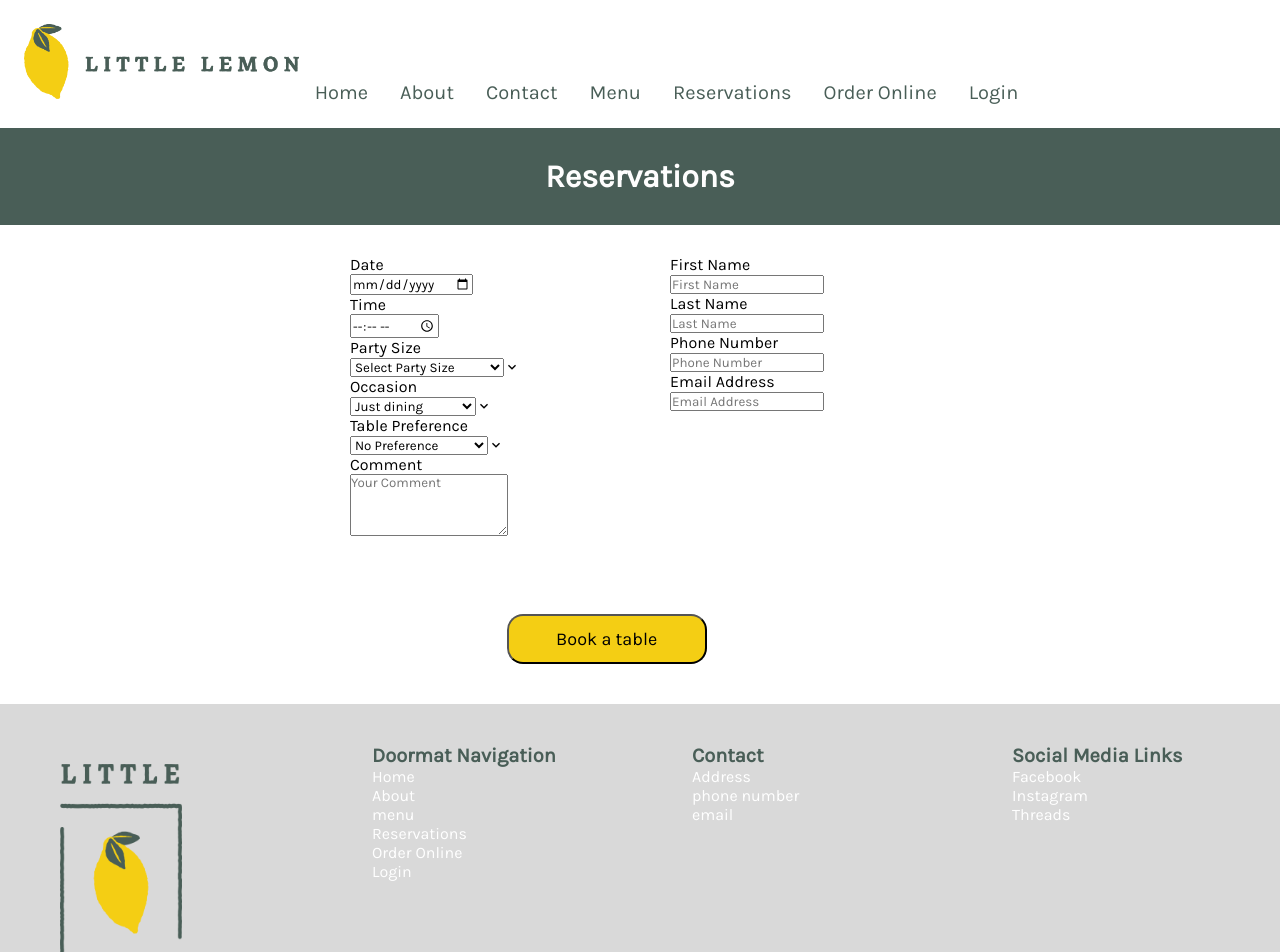
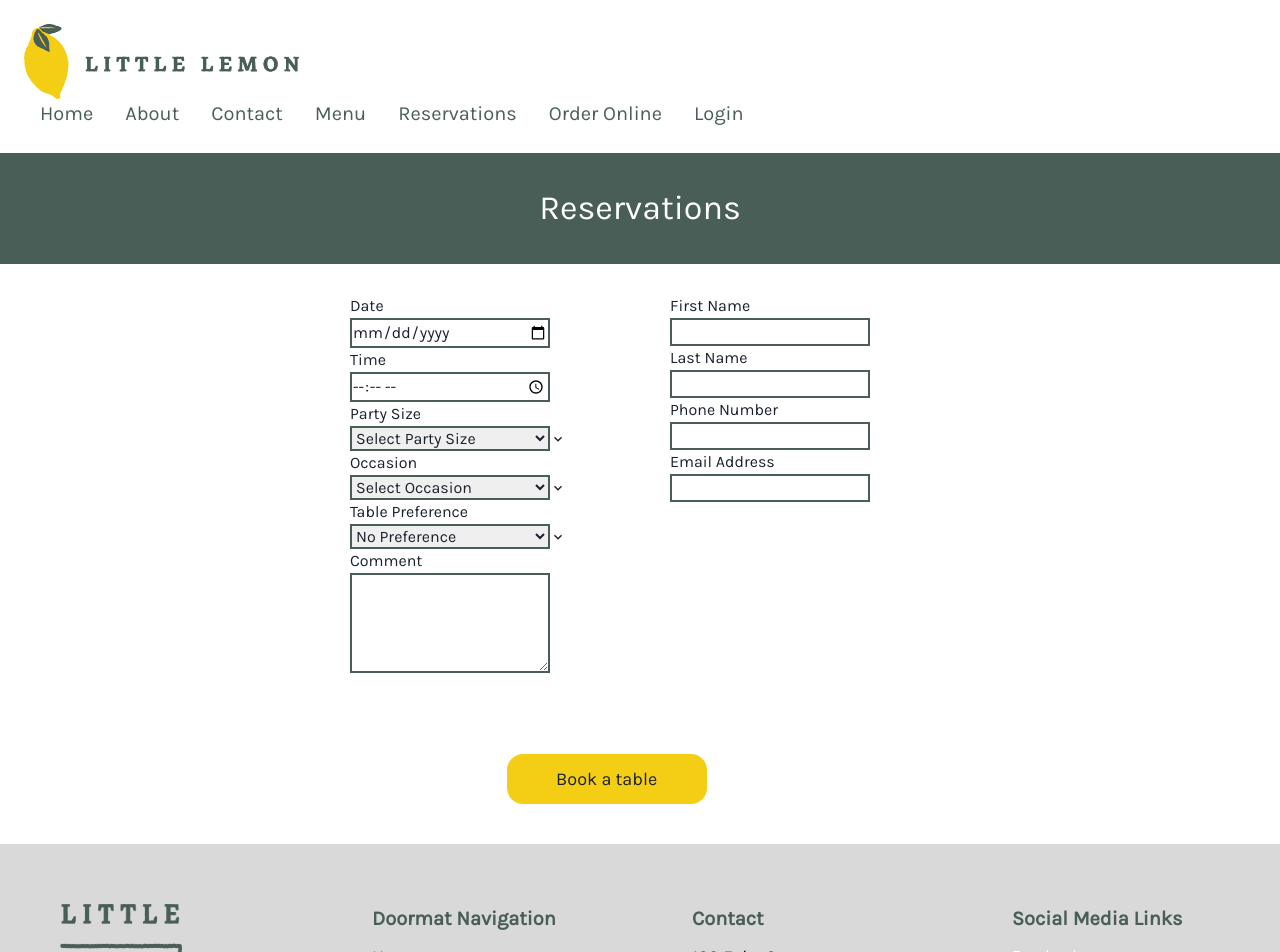
Before and after one commit to Sam-Alford/META-Capstone, a React (Create React App) app in the folder littlelemon/: page /reservations in a window 1280 px wide. Shown: the top 952 px of the page. Built offline with nearby package versions, Linux system fonts and the light colour scheme.

Commit message:
Completed first draft
Most everything is there... for now. :)

```diff
--- a/littlelemon/src/App.css
+++ b/littlelemon/src/App.css
@@ -1,3 +1,12 @@
+@import url('https://fonts.googleapis.com/css2?family=Karla&family=Roboto&display=swap');
+
+.App {
+  margin: 0;
+  padding: 0;
+  box-sizing: border-box;
+  font-family: 'Karla', sans-serif;
+}
+
 .nav {
   background: #FFFFFF;
   padding: 1.5rem;
@@ -13,17 +22,29 @@
 .logo {
   height: 75px;
 }
-
+.gridBox {
+  display: grid;
+  grid-template-columns: 1fr 1fr;
+  padding: 20px;
+}
 .hero {
   text-align: left;
   background-color: #495E57;
   color: #FFFFFF;
-  align-content:flex-start;
+  display: grid;
+  grid-template-columns:1fr 1fr;
+  align-content: center;
+  padding-left: 60px;
 }
 
 .heroImage {
   max-height: 400px;
-  max-width: 343px;
+  max-width: 350px;
+  padding-left: 120px;
+}
+
+.scooterIcon {
+  padding-left: 20px;
 }
 
 .title {
@@ -45,6 +66,26 @@
   word-wrap: break-word
 }
 
+.resBox {
+  background-color: #495E57;
+  color: #FEFEFE;
+  font-size: 34px;
+}
+
+.resHeader {
+  font-size: 40x;
+}
+
+.FormLabel {
+  font-size: 20px;
+}
+
+.formInput {
+  border: 2px solid;
+  width: 200px;
+  border-color: #495E57;
+}
+
 .footerlogo {
   padding: 20px;
   height: 279px;
@@ -52,6 +93,8 @@
 }
 
 .footerTitle {
+  padding-top: 20px;
+  padding-bottom: 10px;
   color: #495E57;
   font-size: 20px;
   font-family: Karla;
@@ -59,15 +102,9 @@
   word-wrap: break-word
 }
 
-.resBox {
-  background-color: #495E57;
-  color: #FEFEFE;
+.navFooter {
+  padding-bottom: 10px;
+  text-decoration: none;
+  color: black;
+  font-size: 18px;
 }
-
-.confModal {
-  display: grid;
-  border: solid
-}
-.FormLabel {
-  font-size: 20px;
-}
--- a/littlelemon/src/App.js
+++ b/littlelemon/src/App.js
@@ -1,16 +1,13 @@
 import './App.css';
 import Nav from './components/Nav';
-import Wrapper from './components/Wrapper';
 import Footer from './components/Footer';
 
 
 function App() {
   return (
     <div>
-      <Wrapper>
         <Nav />
         <Footer />
-      </Wrapper>
     </div>
 
   );
--- a/littlelemon/src/components/Card.js
+++ b/littlelemon/src/components/Card.js
@@ -1,6 +1,5 @@
 import { Heading, HStack, Image, Text, VStack} from "@chakra-ui/react";
-import { FontAwesomeIcon } from "@fortawesome/react-fontawesome";
-import { faArrowRight } from "@fortawesome/free-solid-svg-icons";
+import scooter from '../assets/scooter.png'
 import React from "react";
 
 const Card = ({ title, description, imageSrc }) => {
@@ -21,7 +20,7 @@ const Card = ({ title, description, imageSrc }) => {
           <Heading size="md">{title}</Heading>
           <Text>{description}</Text>
           <Heading fontSize="16px">
-            <a href="/order">Order a delivery <FontAwesomeIcon icon={faArrowRight} size="1x" />
+            <a href="/order">Order a delivery <img className='scooterIcon' src={scooter} alt="scooter icon"/>
           </a>
           </Heading>
         </VStack>
--- a/littlelemon/src/components/Footer.js
+++ b/littlelemon/src/components/Footer.js
@@ -1,6 +1,7 @@
 import React from "react";
 import {Box, Flex} from "@chakra-ui/react";
 import footerlogo from '../assets/footerlogo.png';
+import { Link } from "react-router-dom";
 
 const Footer = () => {
   return (
@@ -35,12 +36,12 @@ const Footer = () => {
                         Doormat Navigation
                     </div>
                     <div>
-                        <ul>Home</ul>
-                        <ul>About</ul>
-                        <ul>menu</ul>
-                        <ul>Reservations</ul>
-                        <ul>Order Online</ul>
-                        <ul>Login</ul>
+                        <ul><Link to="/" className="navFooter">Home</Link></ul>
+                        <ul><Link to="/about-us"className="navFooter">About</Link></ul>
+                        <ul><Link to="/menu"className="navFooter">Menu</Link></ul>
+                        <ul><Link to="/reservations"className="navFooter">Reservations</Link></ul>
+                        <ul><Link to="/order" className="navFooter">Order Online</Link></ul>
+                        <ul><Link to="/login" className="navFooter">Login</Link></ul>
                     </div>
                 </div>
             </Flex>
@@ -59,10 +60,10 @@ const Footer = () => {
                     <div className="footerTitle">
                         Contact
                     </div>
-                    <div>
-                        <ul>Address</ul>
-                        <ul>phone number</ul>
-                        <ul>email</ul>
+                    <div className="navFooter">
+                        <ul>123 Fake St</ul>
+                        <ul>(212) 555-1234</ul>
+                        <ul><Link to="mailto:">LittleLemon@notreal.com</Link></ul>
                     </div>
                 </div>
             </Flex>
--- a/littlelemon/src/components/Hero.js
+++ b/littlelemon/src/components/Hero.js
@@ -5,7 +5,7 @@ import {Link} from "react-router-dom"
 
 const Hero = () => {
     return (
-        <Box className="hero" display="grid" gridTemplateColumns="1fr 1fr" alignContent="center">
+        <Box className="hero">
             <Box marginLeft="60px">
                 <Flex paddingTop="50px">
                     <h1 className="title">Little Lemon</h1>
@@ -13,7 +13,7 @@ const Hero = () => {
                 <Flex>
                     <h2>Chicago</h2>
                 </Flex>
-                <Flex maxWidth="500px">
+                <Flex paddingRight="120px">
                     <p>We are a family owned Mediterranean restaurant, focused on traditional recipes served with a modern twist.</p>
                 </Flex>
                 <Flex paddingTop="40px">
@@ -22,7 +22,7 @@ const Hero = () => {
                     </Link>
                 </Flex>
             </Box>
-            <Box margin="">
+            <Box>
                  <img
                     className="heroImage"
                     src={heroImage}
--- a/littlelemon/src/components/ResForm.js
+++ b/littlelemon/src/components/ResForm.js
@@ -15,11 +15,11 @@ import {
   ModalHeader,
   ModalFooter,
   ModalBody,
-  ModalCloseButton,
+  ChakraProvider,
 } from '@chakra-ui/react';
 import { Formik, Form, Field } from 'formik';
 import * as Yup from 'yup';
-import { useNavigate } from 'react-router-dom';
+
 
 const ReservationSchema = Yup.object().shape({
   date: Yup.date().default(() => new Date()),
@@ -91,7 +91,7 @@ const ResForm = () => {
               {({ field, form }) => (
                 <FormControl isInvalid={form.errors.date && form.touched.date}>
                   <FormLabel htmlFor="date">Date</FormLabel>
-                <Input {...field} id="date" type="date" placeholder="Select Date" />
+                  <Input className='formInput' {...field} id="date" type="date" placeholder="Select Date" />
                   <FormErrorMessage>{form.errors.date}</FormErrorMessage>
                 </FormControl>
               )}
@@ -102,7 +102,7 @@ const ResForm = () => {
               {({ field, form }) => (
                 <FormControl isInvalid={form.errors.time && form.touched.time}>
                   <FormLabel htmlFor="time">Time</FormLabel>
-                <Input {...field} id="time" type="time" placeholder="Select Time" />
+                  <Input className='formInput' {...field} id="time" type="time" placeholder="Select Time" />
                   <FormErrorMessage>{form.errors.time}</FormErrorMessage>
                 </FormControl>
               )}
@@ -113,7 +113,7 @@ const ResForm = () => {
               {({ field, form }) => (
                 <FormControl isInvalid={form.errors.partySize && form.touched.partySize}>
                   <FormLabel htmlFor="partySize">Party Size</FormLabel>
-                <Select {...field} id="partySize" placeholder="Select Party Size">
+                  <Select className='formInput' {...field} id="partySize" placeholder="Select Party Size">
                     {[...Array(10).keys()].map(i => <option value={i+1} key={i}>{i+1}</option>)}
                   </Select>
                   <FormErrorMessage>{form.errors.partySize}</FormErrorMessage>
@@ -126,7 +126,8 @@ const ResForm = () => {
               {({ field }) => (
                 <FormControl>
                   <FormLabel htmlFor="occasion">Occasion</FormLabel>
-                <Select {...field} id="occasion" placeholder="Just dining">
+                  <Select className='formInput'{...field} id="occasion" placeholder="Select Occasion">
+                    <option value="JustDining">Just Dining</option>
                     <option value="Birthday">Birthday</option>
                     <option value="Anniversary">Anniversary</option>
                     <option value="Other">Other</option>
@@ -140,7 +141,7 @@ const ResForm = () => {
               {({ field }) => (
                 <FormControl>
                   <FormLabel htmlFor="tablePreference">Table Preference</FormLabel>
-                <Select {...field} id="tablePreference" placeholder="No Preference">
+                  <Select className='formInput' {...field} id="tablePreference" placeholder="No Preference">
                     <option value="Inside">Inside</option>
                     <option value="Outside">Outside</option>
                   </Select>
@@ -153,7 +154,7 @@ const ResForm = () => {
               {({ field, form }) => (
                 <FormControl isInvalid={form.errors.comment && form.touched.comment}>
                   <FormLabel htmlFor="comment">Comment</FormLabel>
-                <Textarea {...field} id="comment" placeholder="Your Comment" rows={4} />
+                  <Textarea className='formInput' {...field} id="comment" placeholder="" rows={4} />
                   <FormErrorMessage>{form.errors.comment}</FormErrorMessage>
                 </FormControl>
               )}
@@ -165,7 +166,7 @@ const ResForm = () => {
             {({ field, form }) => (
               <FormControl isInvalid={form.errors.firstName && form.touched.firstName}>
                 <FormLabel htmlFor="firstName">First Name</FormLabel>
-                <Input {...field} id="firstName" placeholder="First Name" />
+                <Input className='formInput'{...field} id="firstName" placeholder="" />
                 <FormErrorMessage>{form.errors.firstName}</FormErrorMessage>
               </FormControl>
             )}
@@ -175,7 +176,7 @@ const ResForm = () => {
             {({ field, form }) => (
               <FormControl isInvalid={form.errors.lastName && form.touched.lastName}>
                 <FormLabel htmlFor="lastName">Last Name</FormLabel>
-                <Input {...field} id="lastName" placeholder="Last Name" />
+                <Input className='formInput'{...field} id="lastName" placeholder="" />
                 <FormErrorMessage>{form.errors.lastName}</FormErrorMessage>
               </FormControl>
             )}
@@ -186,7 +187,7 @@ const ResForm = () => {
             {({ field, form }) => (
               <FormControl isInvalid={form.errors.phoneNumber && form.touched.phoneNumber}>
                 <FormLabel htmlFor="phoneNumber">Phone Number</FormLabel>
-                <Input {...field} id="phoneNumber" placeholder="Phone Number" />
+                <Input className='formInput' {...field} id="phoneNumber" placeholder="" />
                 <FormErrorMessage>{form.errors.phoneNumber}</FormErrorMessage>
               </FormControl>
             )}
@@ -197,7 +198,7 @@ const ResForm = () => {
             {({ field, form }) => (
               <FormControl isInvalid={form.errors.emailAddress && form.touched.emailAddress}>
                 <FormLabel htmlFor="emailAddress">Email Address</FormLabel>
-                <Input {...field} id="emailAddress" type="email" placeholder="Email Address" />
+                <Input className='formInput' {...field} id="emailAddress" type="email" placeholder="" />
                 <FormErrorMessage>{form.errors.emailAddress}</FormErrorMessage>
               </FormControl>
             )}
@@ -218,11 +219,13 @@ const ResForm = () => {
             Book a table
           </Button>
           </Box>
+          <ChakraProvider>
           <Modal isOpen={isModalOpen} onClose={closeModal} isCentered>
-            <ModalOverlay />
-            <ModalContent border="2px" borderColor="gray.200" borderRadius="md">
-              <ModalHeader>Reservation Details</ModalHeader>
-              <ModalCloseButton />
+            <ModalOverlay className='overlay'/>
+              <ModalContent margin="180px" maxH="500px" maxW="700px" borderColor="#495E57">
+                <ModalHeader padding="100px" backgroundColor="#495E57" color="#FEFEFE" font-family="Karla" font-weight="800">
+                <h1 className='resHeader'>Thank you for your reservation!</h1>
+              </ModalHeader>
               <ModalBody backgroundColor="#FEFEFE">
                 {Object.entries(submittedData).map(([key, value]) => (
                   <Box key={key} textAlign="center">
@@ -231,13 +234,17 @@ const ResForm = () => {
                 ))}
               </ModalBody>
 
-              <ModalFooter>
-                <Button colorScheme="blue" mr={3} onClick={closeModal}>
+              <ModalFooter backgroundColor="#FEFEFE" display="grid" gridTemplateColumns="1fr 1fr 1fr">
+                <Box></Box>
+                <Box >
+                <Button className='resButton' height="50px" backgroundColor="#F4CE14" borderRadius="16" mr={3} onClick={closeModal}>
                   Close
                 </Button>
+                </Box>
               </ModalFooter>
             </ModalContent>
           </Modal>
+          </ChakraProvider>
         </Form>
       )}
     </Formik>
--- a/littlelemon/src/components/Specials.js
+++ b/littlelemon/src/components/Specials.js
@@ -30,7 +30,7 @@ const specials = [
 const SpecialsSection = () => {
   return (
     <Box margin="20px" alignContent="center">
-      <Box display="grid" gridTemplateColumns="1fr 1fr" padding="20px">
+      <Box className="gridBox">
         <Box>
           <Heading className="sectionTitle" textAlign="center">This weeks specials!</Heading>
         </Box>
--- a/littlelemon/src/index.css
+++ b/littlelemon/src/index.css
@@ -5,5 +5,4 @@
   padding: 0;
   box-sizing: border-box;
   font-family: 'Karla', sans-serif;
-  /* border: solid; */
 }
```
Also changed, not shown: littlelemon/src/components/AltResForm.js (deleted, +0 -92 lines), littlelemon/src/components/ResModal.js (added, +45 -0 lines), littlelemon/src/pages/Confirmation.js (deleted, +0 -9 lines). Lines whose indentation alone changed are shown as unchanged.
